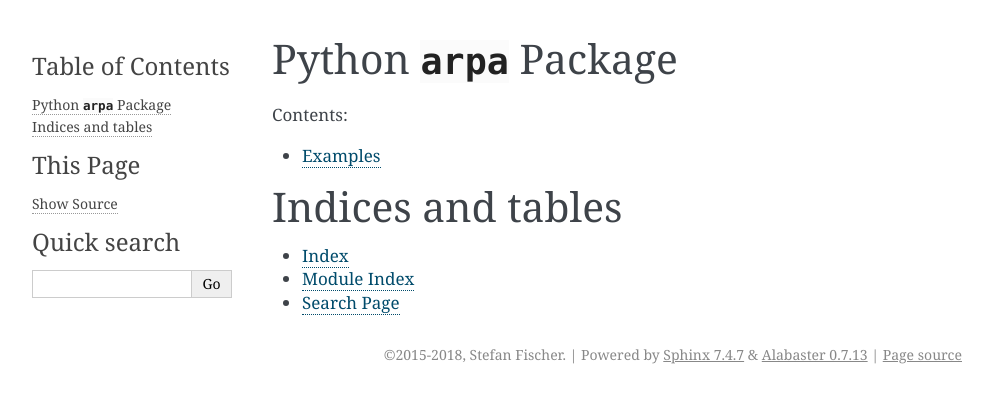
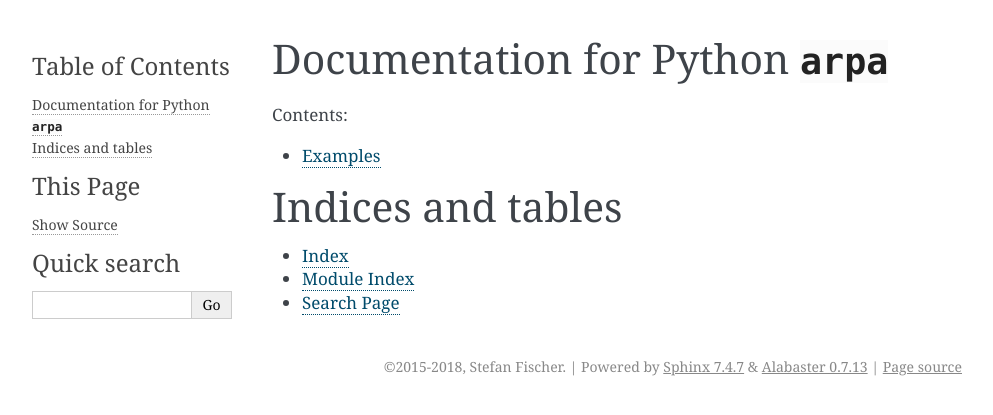
Before and after one commit to sfischer13/python-arpa, a Sphinx documentation site: the page built from docs/index.rst, in a window 1280 px wide. Shown: the top 415 px of the page, without its empty margins (148-1141 px from the left). Built offline with Sphinx 7.4.7, drawn with Linux system fonts in a browser that asks for light colours; pages that are not in the unit, such as notebooks, are missing from menus; some of the changed lines change nothing that is shown.

Commit message:
Update documentation

```diff
--- a/docs/conf.py
+++ b/docs/conf.py
@@ -1,17 +1,13 @@
 #!/usr/bin/env python3
 # -*- coding: utf-8 -*-
 #
-# arpa documentation build configuration file, created by
-# sphinx-quickstart on Mon Jun  5 20:33:56 2017.
+# Configuration file for the Sphinx documentation builder.
 #
-# This file is execfile()d with the current directory set to its
-# containing dir.
-#
-# Note that not all possible configuration values are present in this
-# autogenerated file.
-#
-# All configuration values have a default; values that are commented out
-# serve to show the default.
+# This file does only contain a selection of the most common options. For a
+# full list see the documentation:
+# http://www.sphinx-doc.org/en/master/config
+
+# -- Path setup --------------------------------------------------------------
 
 # If extensions (or modules to document with autodoc) are in another directory,
 # add these directories to sys.path here. If the directory is relative to the
@@ -19,10 +15,21 @@
 #
 import os
 import sys
-sys.path.insert(0, os.path.abspath('../'))
+sys.path.insert(0, os.path.abspath('..'))
+
+# -- Project information -----------------------------------------------------
+
+project = 'arpa'
+copyright = '2015-2018, Stefan Fischer'
+author = 'Stefan Fischer'
+
+# The short X.Y version
+version = '0.1'
+# The full version, including alpha/beta/rc tags
+release = '0.1.0b1'
 
 
-# -- General configuration ------------------------------------------------
+# -- General configuration ---------------------------------------------------
 
 # If your documentation needs a minimal Sphinx version, state it here.
 #
@@ -31,10 +38,12 @@
 # Add any Sphinx extension module names here, as strings. They can be
 # extensions coming with Sphinx (named 'sphinx.ext.*') or your custom
 # ones.
-extensions = ['sphinx.ext.autodoc',
+extensions = [
+    'sphinx.ext.autodoc',
     'sphinx.ext.coverage',
     'sphinx.ext.napoleon',
-    'sphinx.ext.viewcode']
+    'sphinx.ext.viewcode'
+]
 
 # Add any paths that contain templates here, relative to this directory.
 templates_path = ['_templates']
@@ -48,20 +57,6 @@
 # The master toctree document.
 master_doc = 'index'
 
-# General information about the project.
-project = 'arpa'
-copyright = '2015-2018, Stefan Fischer'
-author = 'Stefan Fischer'
-
-# The version info for the project you're documenting, acts as replacement for
-# |version| and |release|, also used in various other places throughout the
-# built documents.
-#
-# The short X.Y version.
-version = '0.1'
-# The full version, including alpha/beta/rc tags.
-release = '0.1.0b1'
-
 # The language for content autogenerated by Sphinx. Refer to documentation
 # for a list of supported languages.
 #
@@ -71,17 +66,14 @@
 
 # List of patterns, relative to source directory, that match files and
 # directories to ignore when looking for source files.
-# This patterns also effect to html_static_path and html_extra_path
+# This pattern also affects html_static_path and html_extra_path .
 exclude_patterns = ['_build', 'Thumbs.db', '.DS_Store']
 
 # The name of the Pygments (syntax highlighting) style to use.
 pygments_style = 'sphinx'
 
-# If true, `todo` and `todoList` produce output, else they produce nothing.
-todo_include_todos = False
 
-
-# -- Options for HTML output ----------------------------------------------
+# -- Options for HTML output -------------------------------------------------
 
 # The theme to use for HTML and HTML Help pages.  See the documentation for
 # a list of builtin themes.
@@ -99,14 +91,24 @@
 # so a file named "default.css" will overwrite the builtin "default.css".
 html_static_path = ['_static']
 
+# Custom sidebar templates, must be a dictionary that maps document names
+# to template names.
+#
+# The default sidebars (for documents that don't match any pattern) are
+# defined by theme itself.  Builtin themes are using these templates by
+# default: ``['localtoc.html', 'relations.html', 'sourcelink.html',
+# 'searchbox.html']``.
+#
+# html_sidebars = {}
 
-# -- Options for HTMLHelp output ------------------------------------------
+
+# -- Options for HTMLHelp output ---------------------------------------------
 
 # Output file base name for HTML help builder.
 htmlhelp_basename = 'arpadoc'
 
 
-# -- Options for LaTeX output ---------------------------------------------
+# -- Options for LaTeX output ------------------------------------------------
 
 latex_elements = {
     # The paper size ('letterpaper' or 'a4paper').
@@ -135,7 +137,7 @@
 ]
 
 
-# -- Options for manual page output ---------------------------------------
+# -- Options for manual page output ------------------------------------------
 
 # One entry per manual page. List of tuples
 # (source start file, name, description, authors, manual section).
@@ -145,7 +147,7 @@
 ]
 
 
-# -- Options for Texinfo output -------------------------------------------
+# -- Options for Texinfo output ----------------------------------------------
 
 # Grouping the document tree into Texinfo files. List of tuples
 # (source start file, target name, title, author,
--- a/docs/index.rst
+++ b/docs/index.rst
@@ -1,10 +1,10 @@
 .. arpa documentation master file, created by
-   sphinx-quickstart on Mon Jun  5 20:33:56 2017.
+   sphinx-quickstart on Sat Apr 28 01:57:55 2018.
    You can adapt this file completely to your liking, but it should at least
    contain the root `toctree` directive.
 
-Python :mod:`arpa` Package
-==========================
+Documentation for Python :mod:`arpa`
+====================================
 
 .. toctree::
    :maxdepth: 2
```
Also changed, not shown: 2 other files.
